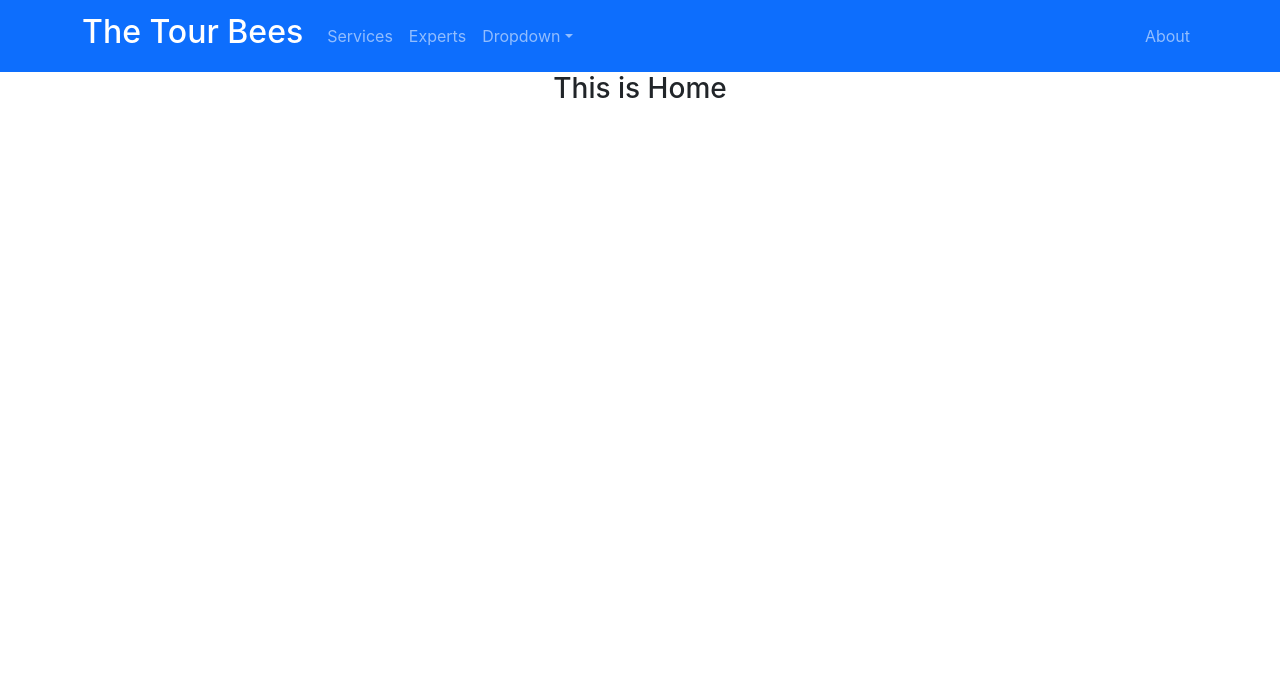
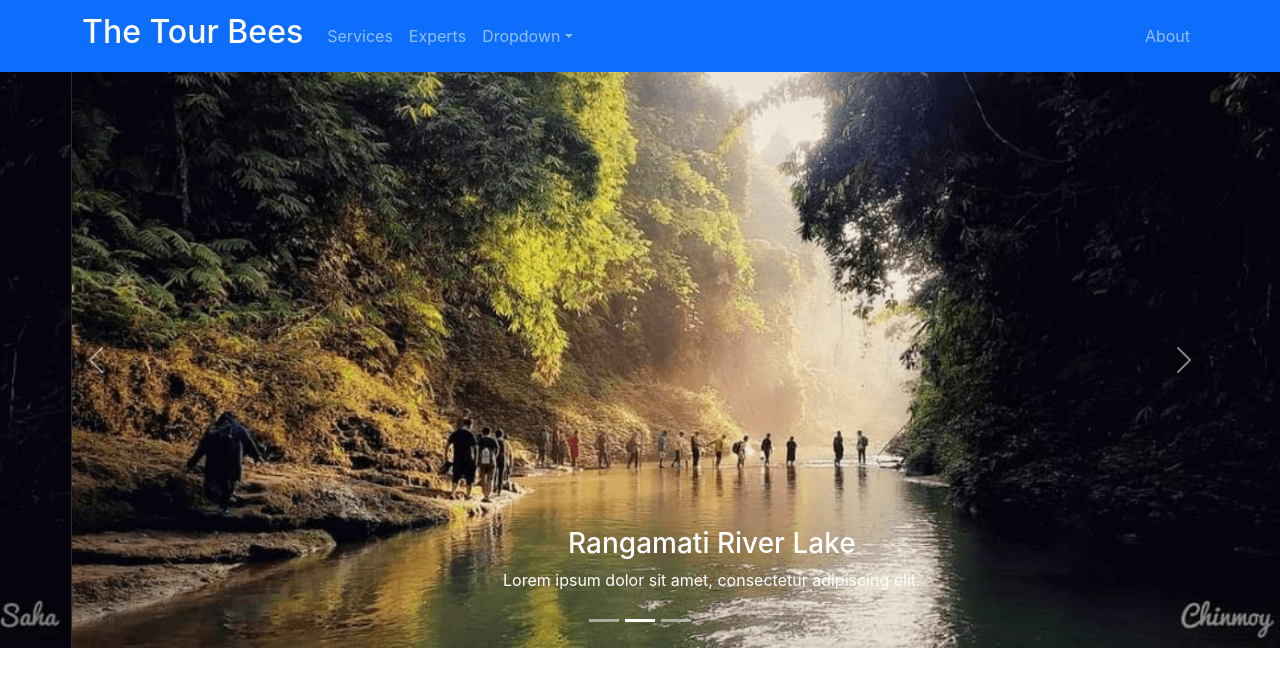
Before and after one commit to mdmehedihasan/the-tour-bees-site, a React (Create React App) app: page / in a window 1280 px wide. Shown: the top 686 px of the page. Built offline with nearby package versions, Linux system fonts and the light colour scheme.

Commit message:
banner Aded

```diff
--- a/src/Pages/Home/Home/Banner/Banner.js
+++ b/src/Pages/Home/Home/Banner/Banner.js
@@ -1,9 +1,54 @@
-import React from 'react';
+import React, { useState } from 'react';
+import { Carousel } from 'react-bootstrap';
+import bannar1 from "../../../../images/banner/banner1.png"
+
 
 const Banner = () => {
+    const [index, setIndex] = useState(0);
+    const handleSelect = (selectedIndex, e) => {
+        setIndex(selectedIndex);
+    };
     return (
         <div>
-            <h3>This is banner</h3>
+            <Carousel activeIndex={index} onSelect={handleSelect}>
+                <Carousel.Item>
+                    <img
+                        className="d-block w-100"
+                        src={bannar1}
+                        alt="First slide"
+                    />
+                    <Carousel.Caption>
+                        <h3>Bandarban Tour Shot</h3>
+                        <p>Nulla vitae elit libero, a pharetra augue mollis interdum.</p>
+                    </Carousel.Caption>
+                </Carousel.Item>
+                <Carousel.Item>
+                    <img
+                        className="d-block w-100"
+                        src={bannar1}
+                        alt="Second slide"
+                    />
+
+                    <Carousel.Caption>
+                        <h3>Rangamati River Lake</h3>
+                        <p>Lorem ipsum dolor sit amet, consectetur adipiscing elit.</p>
+                    </Carousel.Caption>
+                </Carousel.Item>
+                <Carousel.Item>
+                    <img
+                        className="d-block w-100"
+                        src={bannar1}
+                        alt="Third slide"
+                    />
+
+                    <Carousel.Caption>
+                        <h3>Kuata Sun Set</h3>
+                        <p>
+                            Praesent commodo cursus magna, vel scelerisque nisl consectetur.
+                        </p>
+                    </Carousel.Caption>
+                </Carousel.Item>
+            </Carousel>
         </div>
     );
 };
--- a/src/Pages/Home/Home/Home.js
+++ b/src/Pages/Home/Home/Home.js
@@ -1,9 +1,10 @@
 import React from 'react';
+import Banner from './Banner/Banner';
 
 const Home = () => {
     return (
         <div>
-            <h3>This is Home</h3>
+            <Banner></Banner>
         </div>
     );
 };
```
Also changed, not shown: src/images/banner/banner1.png (added).
